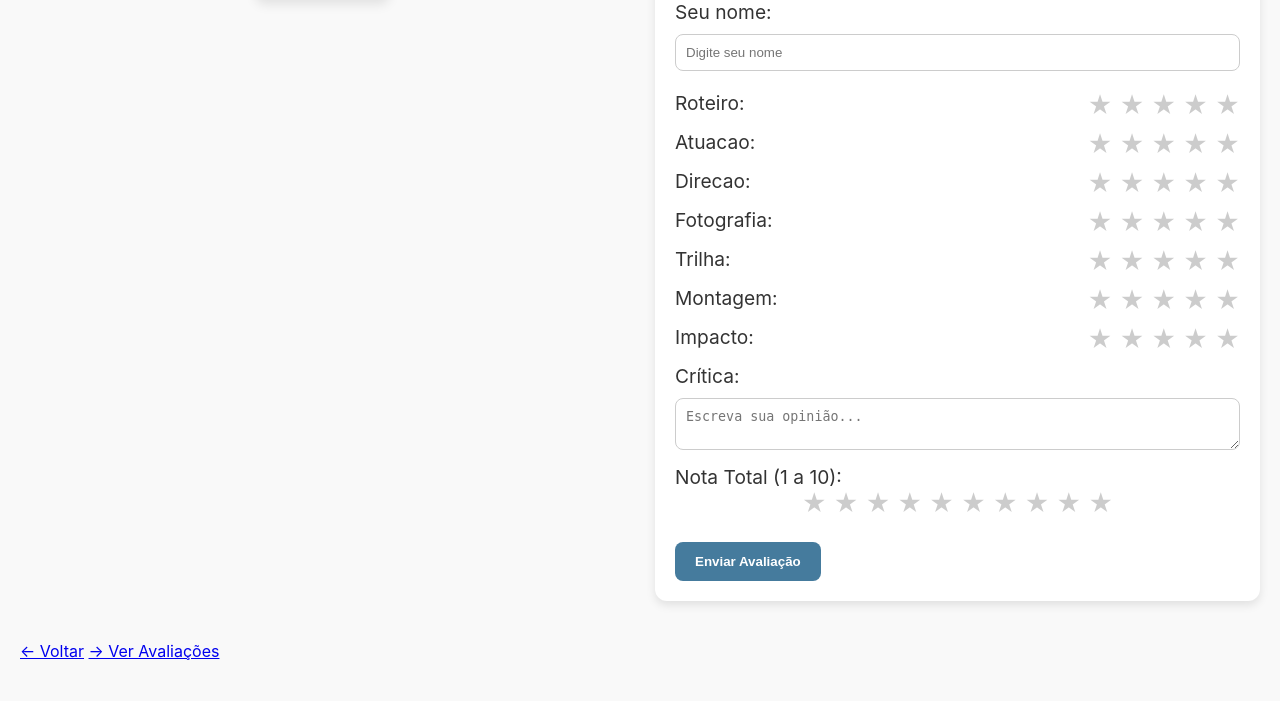
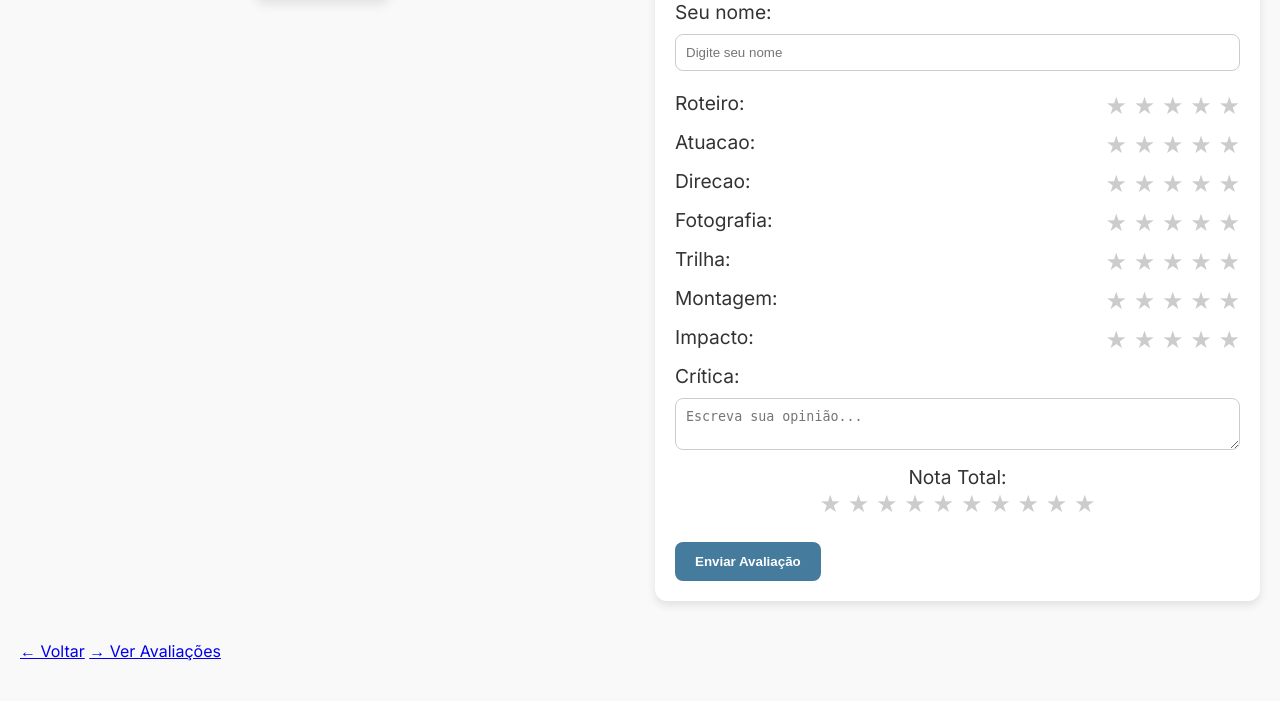
Before and after one commit to EduardoLBorges/Clube-do-filme, a Flask app: page /avaliar/1 in a window 1280 px wide. Shown: the part 99-800 px from the top of the page. Run offline with Flask 3, Linux system fonts and the light colour scheme; data that the repository does not hold is empty; some libraries are stand-ins or nearby versions.

Commit message:
feat: center align total rating display and enhance evaluation forms for better usability

```diff
--- a/static/style.css
+++ b/static/style.css
@@ -120,6 +120,10 @@ h1 {
   word-wrap: break-word;
   overflow-wrap: break-word;
   min-width: 0;
+}
+
+.nota-total{
+  text-align: center;
 }
 
 /* Botão excluir discreto */
--- a/templates/avaliacoes.html
+++ b/templates/avaliacoes.html
@@ -2,7 +2,9 @@
 <html lang="pt-br">
 <head>
   <meta charset="UTF-8">
+  <meta name="viewport" content="width=device-width, initial-scale=1.0">
   <title>Avaliações – {{ filme[0] }}</title>
+  <link href="https://fonts.googleapis.com/css2?family=Inter:wght@400;600&display=swap" rel="stylesheet">
   <link rel="stylesheet" href="{{ url_for('static', filename='style.css') }}">
 </head>
 <body>
--- a/templates/avaliar.html
+++ b/templates/avaliar.html
@@ -2,7 +2,9 @@
 <html lang="pt-br">
 <head>
   <meta charset="UTF-8">
+  <meta name="viewport" content="width=device-width, initial-scale=1.0">
   <title>Avaliar – {{ filme[0] }}</title>
+  <link href="https://fonts.googleapis.com/css2?family=Inter:wght@400;600&display=swap" rel="stylesheet">
   <link rel="stylesheet" href="{{ url_for('static', filename='style.css') }}">
 </head>
 <body>
@@ -31,15 +33,16 @@
 
       <label>Crítica:</label>
       <textarea name="critica" placeholder="Escreva sua opinião..." required></textarea>
-
-      <label>Nota Total (1 a 10):</label>
-      <div class="estrelas-total">
-        {% for i in range(1, 11) %}
-          <span class="estrela" data-value="{{ i }}">&#9733;</span>
-        {% endfor %}
+      <div class="nota-total">
+        <label>Nota Total:</label>
+        <br>
+        <div class="estrelas" data-name="total">
+          {% for i in range(1, 11) %}
+            <span class="estrela" data-value="{{ i }}">&#9733;</span>
+          {% endfor %}
+        </div>
         <input type="hidden" name="total" required>
       </div>
-
       <br>
       <button type="submit">Enviar Avaliação</button>
     </form>
```
